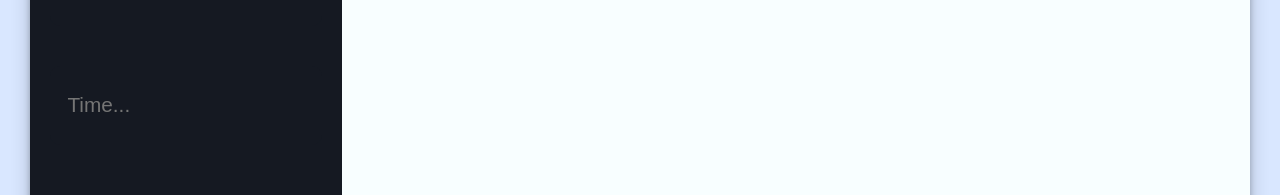
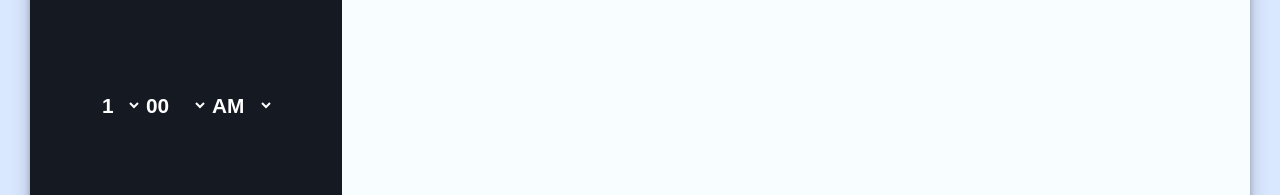
Before and after one commit to ryansiu17/agenda-react, a React (Create React App) app: page / in a window 1280 px wide. Shown: the part 310-505 px from the top of the page. Built offline with nearby package versions, Linux system fonts and the light colour scheme.

Commit message:
Replaced "time" input with select. Added a demo image

```diff
--- a/src/App.scss
+++ b/src/App.scss
@@ -93,6 +93,7 @@
   background-color: #333d53;
   box-shadow: 0 10px 20px rgba(0, 0, 0, 0.19), 0 6px 6px rgba(0, 0, 0, 0.23);
   border: none;
+  outline-width: 0;
 }
 .title:hover {
   background-color: #333d53;
@@ -115,6 +116,7 @@
   background-color: #333d53;
   box-shadow: 0 10px 20px rgba(0, 0, 0, 0.19), 0 6px 6px rgba(0, 0, 0, 0.23);
   border: none;
+  outline-width: 0;
 }
 .description:hover {
   background-color: #333d53;
@@ -124,24 +126,11 @@
 
 .time {
   grid-area: time;
-  background-color: $sidebar-color;
-  border-radius: 10px;
   margin-top: 40px;
-  transition: background-color 0.2s ease-out;
-  border: none;
-  color: white;
-  font-size: 1.3rem;
-  text-indent: 10px;
-}
-.time:focus {
-  background-color: #333d53;
-  box-shadow: 0 10px 20px rgba(0, 0, 0, 0.19), 0 6px 6px rgba(0, 0, 0, 0.23);
-  border: none;
-}
-.time:hover {
-  background-color: #333d53;
-  box-shadow: 0 10px 20px rgba(0, 0, 0, 0.19), 0 6px 6px rgba(0, 0, 0, 0.23);
-  cursor: pointer;
+  justify-self: center;
+  display: grid;
+  grid-template-columns: 2fr 3fr 3fr;
+  grid-template-areas: "hour minute ampm";
 }
 
 .submit {
@@ -159,6 +148,9 @@
   box-shadow: 0 10px 20px rgba(0, 0, 0, 0.19), 0 6px 6px rgba(0, 0, 0, 0.23);
   cursor: pointer;
 }
+.submit:focus {
+  outline-width: 0;
+}
 .chip {
   display: inline-flex;
   border-radius: 12px;
@@ -175,3 +167,65 @@
 .chipDescription {
   font-weight: 400;
 }
+
+.hour {
+  grid-area: hour;
+  border-radius: 10px;
+  font-size: 1.3rem;
+  font-weight: bold;
+  color: white;
+  transition: background-color 0.2s ease-out;
+  border: none;
+  background-color: $sidebar-color;
+}
+
+.hour:hover {
+  background-color: #333d53;
+  box-shadow: 0 10px 20px rgba(0, 0, 0, 0.19), 0 6px 6px rgba(0, 0, 0, 0.23);
+  cursor: pointer;
+}
+
+.hour:focus {
+  outline-width: 0;
+}
+
+.hour:after {
+  display: none;
+}
+.minute {
+  grid-area: minute;
+  border-radius: 10px;
+  font-size: 1.3rem;
+  font-weight: bold;
+  color: white;
+  transition: background-color 0.2s ease-out;
+  border: none;
+  background-color: $sidebar-color;
+}
+.minute:focus {
+  outline-width: 0;
+}
+.minute:hover {
+  background-color: #333d53;
+  box-shadow: 0 10px 20px rgba(0, 0, 0, 0.19), 0 6px 6px rgba(0, 0, 0, 0.23);
+  cursor: pointer;
+}
+
+.ampm {
+  grid-area: ampm;
+  border-radius: 10px;
+  font-size: 1.3rem;
+  font-weight: bold;
+  color: white;
+  transition: background-color 0.2s ease-out;
+  border: none;
+  background-color: $sidebar-color;
+}
+.ampm:focus {
+  outline-width: 0;
+}
+.ampm:hover {
+  background-color: #333d53;
+  box-shadow: 0 10px 20px rgba(0, 0, 0, 0.19), 0 6px 6px rgba(0, 0, 0, 0.23);
+  cursor: pointer;
+}
--- a/src/components/Body.js
+++ b/src/components/Body.js
@@ -7,7 +7,9 @@ class Body extends React.Component {
     calenderEvents: [],
     title: "",
     description: "",
-    time: "",
+    hour: "1",
+    minute: "00",
+    ampm: "AM",
     error: undefined,
     theData: [
       {
@@ -57,10 +59,22 @@ class Body extends React.Component {
     });
   };
 
-  changeTime = e => {
+  changeHour = e => {
     e.preventDefault();
     this.setState({
-      time: e.target.value
+      hour: e.target.value
+    });
+  };
+  changeMinute = e => {
+    e.preventDefault();
+    this.setState({
+      minute: e.target.value
+    });
+  };
+  changeAmpm = e => {
+    e.preventDefault();
+    this.setState({
+      ampm: e.target.value
     });
   };
 
@@ -90,7 +104,9 @@ class Body extends React.Component {
     const newArray = {
       title: this.state.title,
       description: this.state.description,
-      time: this.state.time,
+      hour: this.state.hour,
+      minute: this.state.minute,
+      ampm: this.state.ampm,
       key: keyVal,
       color: randColor
     };
@@ -98,7 +114,9 @@ class Body extends React.Component {
       calenderEvents: [...this.state.calenderEvents, newArray],
       title: "",
       description: "",
-      time: ""
+      hour: "1",
+      minute: "00",
+      ampm: "AM"
     });
   };
 
@@ -108,11 +126,15 @@ class Body extends React.Component {
         <Sidebar
           changeTitle={this.changeTitle}
           changeDescription={this.changeDescription}
-          changeTime={this.changeTime}
+          changeHour={this.changeHour}
+          changeMinute={this.changeMinute}
+          changeAmpm={this.changeAmpm}
           submitEvents={this.submitEvents}
           titleVal={this.state.title}
           descVal={this.state.description}
-          timeVal={this.state.time}
+          hourVal={this.state.hour}
+          minuteVal={this.state.minute}
+          ampmVal={this.state.ampm}
         />
         <Main
           calenderEvents={this.state.calenderEvents}
--- a/src/components/Chip.js
+++ b/src/components/Chip.js
@@ -3,13 +3,11 @@ import React from "react";
 const Chip = props => {
   return (
     <div className="chip" style={{ background: props.color }}>
-      <div className="chipHolder">
-        <div className="chipText">
-          {props.title} :{" "}
-          <span className="chipDescription">
-            {props.description} @ {props.time}
-          </span>
-        </div>
+      <div className="chipText">
+        {props.title} :{" "}
+        <span className="chipDescription">
+          {props.description} @ {props.hour}:{props.minute} {props.ampm}
+        </span>
       </div>
     </div>
   );
--- a/src/components/Main.js
+++ b/src/components/Main.js
@@ -7,13 +7,15 @@ const Main = props => {
       <div className="mainHeader">Scheduled Events: </div>
       <div className="mainEvents">
         {props.calenderEvents.map(
-          ({ title, description, time, key, color }) => {
+          ({ title, description, hour, minute, ampm, key, color }) => {
             return (
               <Chip
                 key={key}
                 title={title}
                 description={description}
-                time={time}
+                hour={hour}
+                minute={minute}
+                ampm={ampm}
                 color={color}
               />
             );
--- a/src/components/Sidebar.js
+++ b/src/components/Sidebar.js
@@ -10,7 +10,6 @@ class Sidebar extends React.Component {
             onChange={this.props.changeTitle}
             type="text"
             placeholder=" Title..."
-            name="title"
             className="title"
             value={this.props.titleVal}
           />
@@ -18,18 +17,56 @@ class Sidebar extends React.Component {
             onChange={this.props.changeDescription}
             type="text"
             placeholder=" Description..."
-            name="description"
             className="description"
             value={this.props.descVal}
           />
-          <input
-            onChange={this.props.changeTime}
-            type="text"
-            placeholder=" Time..."
-            name="time"
-            className="time"
-            value={this.props.timeVal}
-          />
+          <div className="time">
+            <select
+              className="hour"
+              onChange={this.props.changeHour}
+              value={this.props.hourVal}
+            >
+              <option value="1">1</option>
+              <option value="2">2</option>
+              <option value="3">3</option>
+              <option value="4">4</option>
+              <option value="5">5</option>
+              <option value="6">6</option>
+              <option value="7">7</option>
+              <option value="8">8</option>
+              <option value="9">9</option>
+              <option value="10">10</option>
+              <option value="11">11</option>
+              <option value="12">12</option>
+            </select>
+
+            <select
+              className="minute"
+              onChange={this.props.changeMinute}
+              value={this.props.minuteVal}
+            >
+              <option value="00">00</option>
+              <option value="05">05</option>
+              <option value="10">10</option>
+              <option value="15">15</option>
+              <option value="20">20</option>
+              <option value="25">25</option>
+              <option value="30">30</option>
+              <option value="35">35</option>
+              <option value="40">40</option>
+              <option value="45">45</option>
+              <option value="50">50</option>
+              <option value="55">55</option>
+            </select>
+            <select
+              className="ampm"
+              onChange={this.props.changeAmpm}
+              value={this.props.ampmVal}
+            >
+              <option value="AM">AM</option>
+              <option value="PM">PM</option>
+            </select>
+          </div>
 
           <button className="submit">Add Event</button>
         </form>
```
Also changed, not shown: src/img/agena-demo.png (added).
